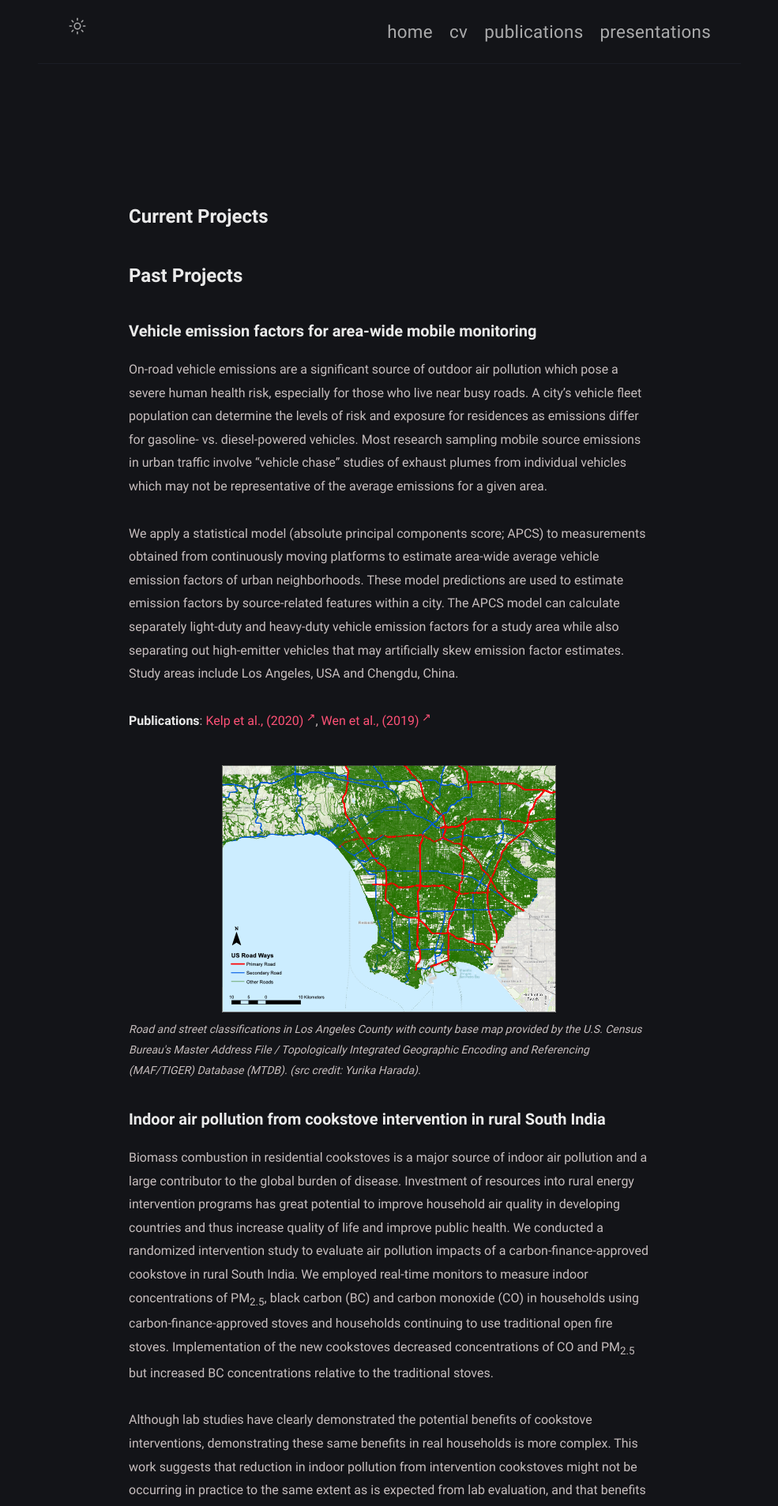
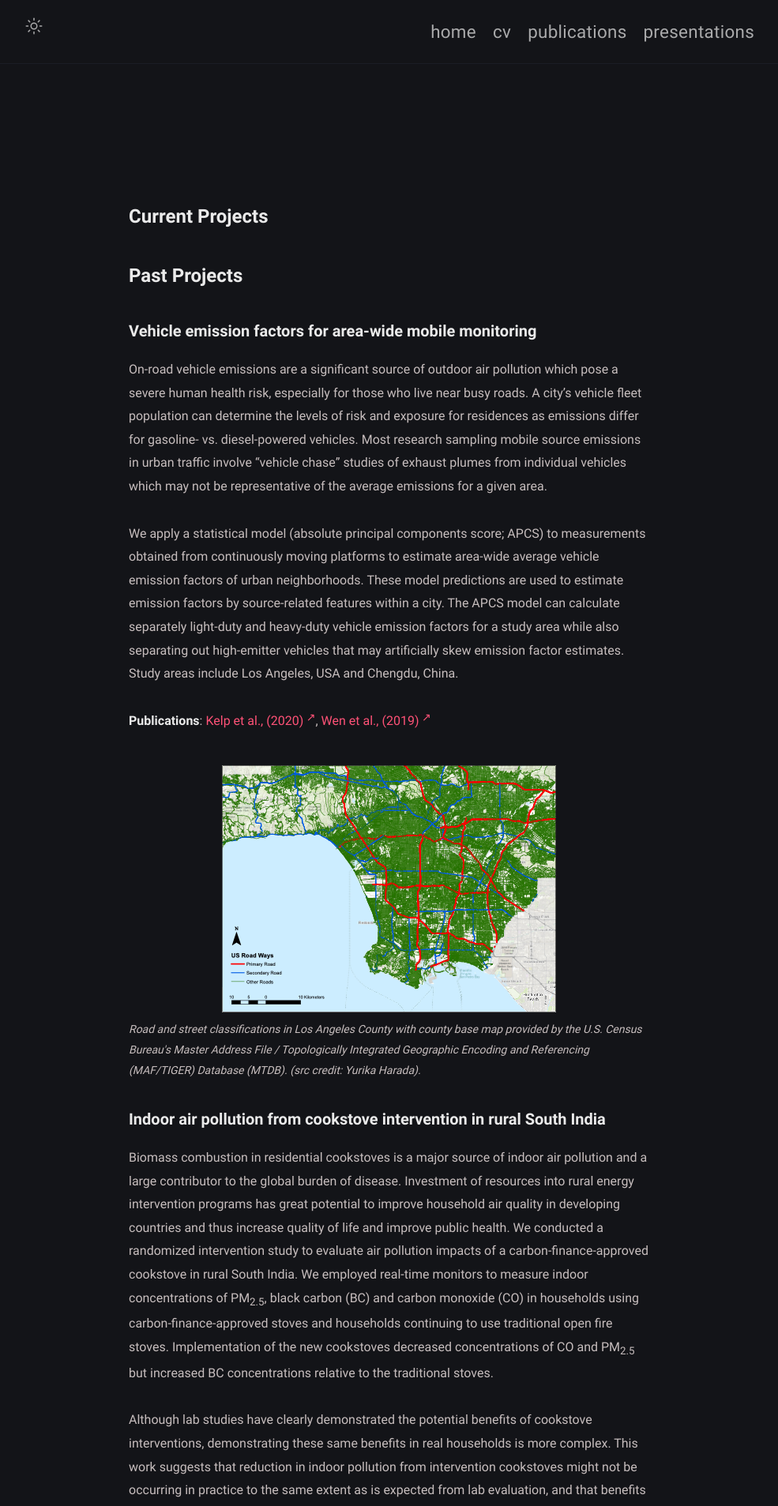
Before and after one commit to mkelp/mkelp.github.io, a Jekyll site: the page built from projects.md, in a window 1280 px wide. Shown: the top 1907 px of the page at 79% size, without its empty margins (147-1132 px from the left). Built offline with Jekyll 4.4.1, drawn with Linux system fonts in a browser that asks for light colours; some of the changed text lies outside the part shown.

Commit message:
widen margins 1

```diff
--- a/_sass/main.scss
+++ b/_sass/main.scss
@@ -35,7 +35,7 @@
 $dark-gray: #767f87;
 
 // Width of the content area
-$wide-size: 890px;
+$wide-size: 1000px;
 $narrow-size: 720px;
 
 // Padding unit
```
Also changed, not shown: projects.md (+1 -1 lines).
